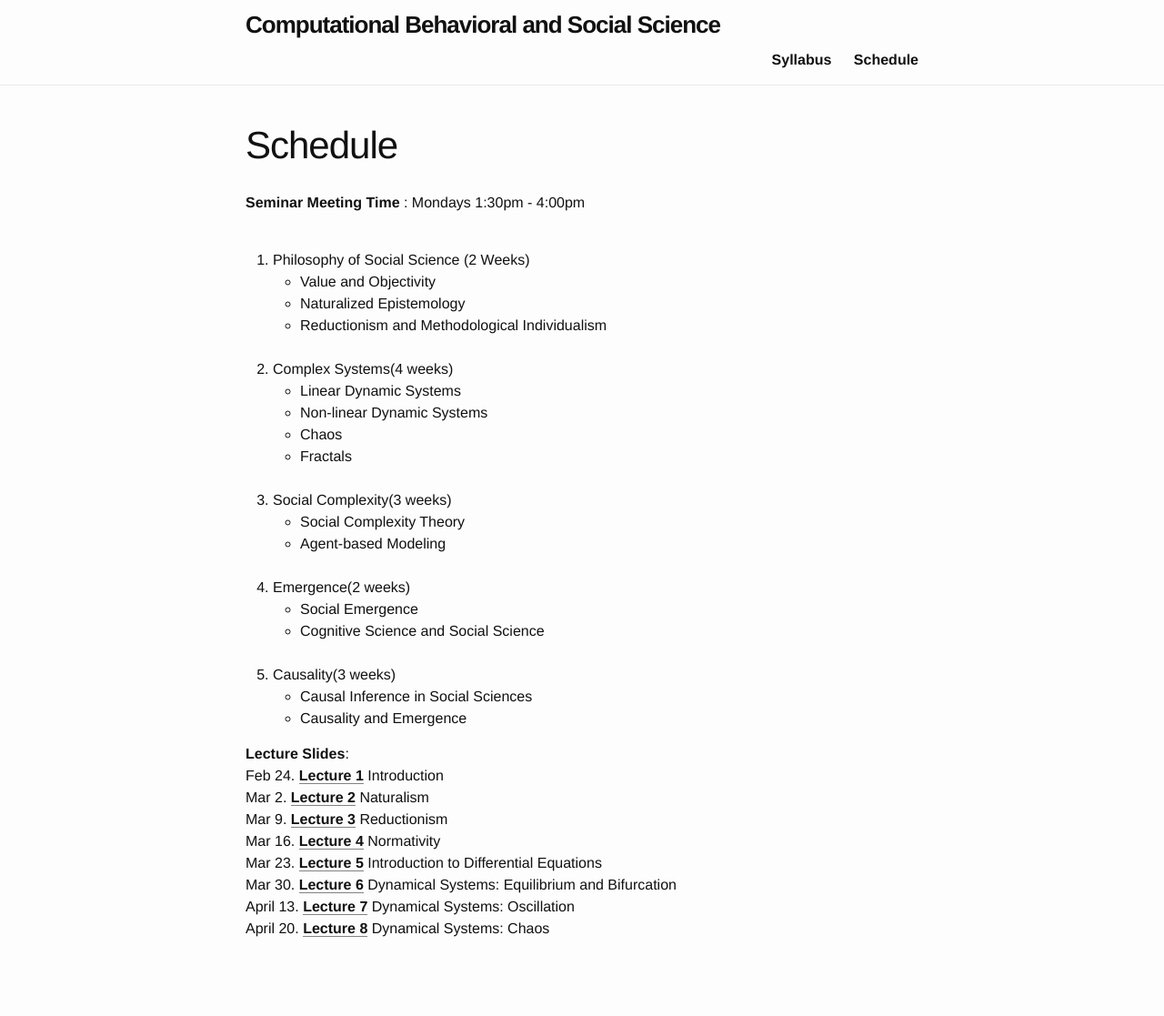
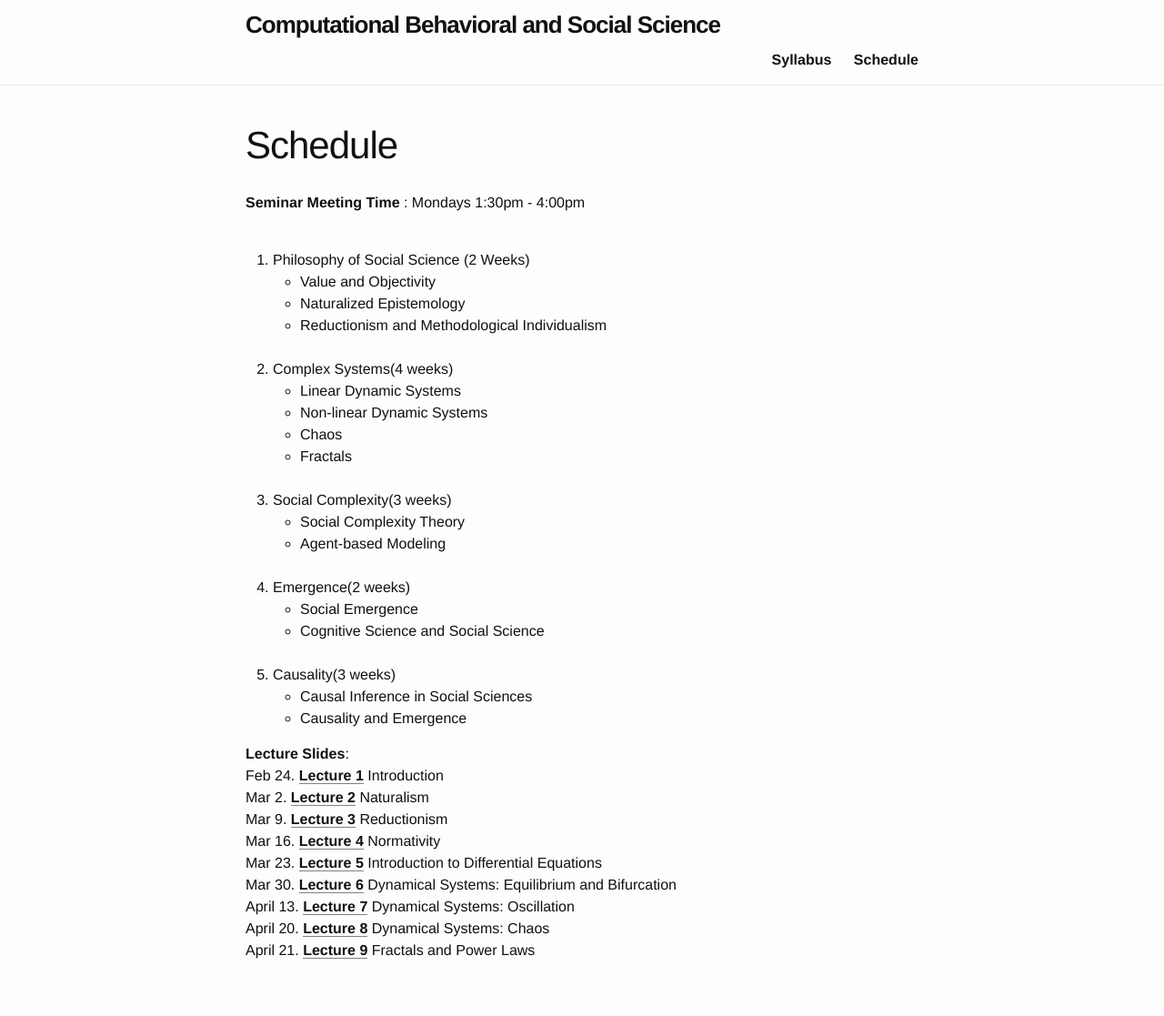
Before and after one commit to comphiacademy/cbss20s, a Jekyll site: the page built from schedule.md, in a window 1280 px wide. Shown: the whole page at 91% size. Built offline with Jekyll 4.4.1, drawn with Linux system fonts in a browser that asks for light colours; before the commit the page ends 1093 px from its top, so only the background shows below that.

Commit message:
Week 10 update

```diff
--- a/schedule.md
+++ b/schedule.md
@@ -52,3 +52,5 @@ Mar 30. [Lecture 6](/assets/bifurcation.pdf) Dynamical Systems: Equilibrium and
 April 13. [Lecture 7](/assets/oscillation.pdf) Dynamical Systems: Oscillation
 <br>
 April 20. [Lecture 8](/assets/chaos.pdf) Dynamical Systems: Chaos
+<br>
+April 21. [Lecture 9](/assets/fractals.pdf) Fractals and Power Laws
```
Also changed, not shown: 1 other file.
